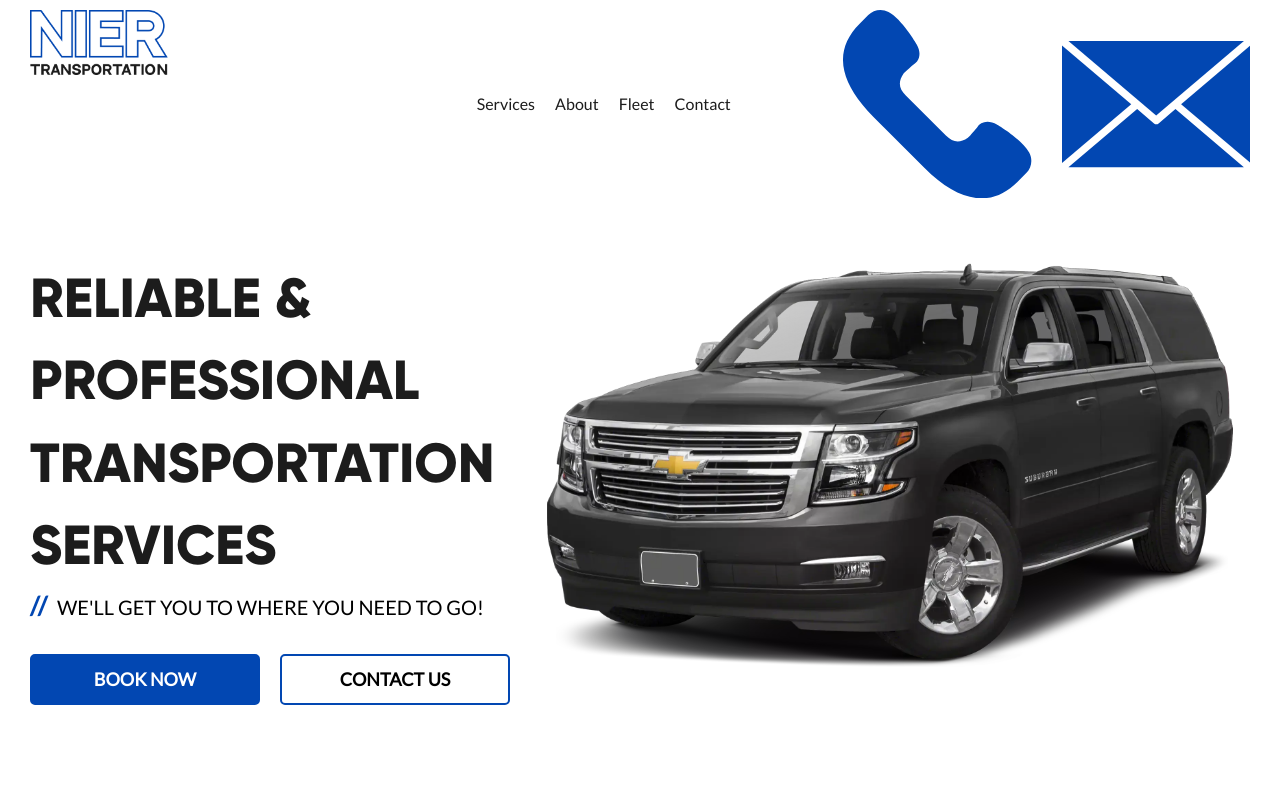
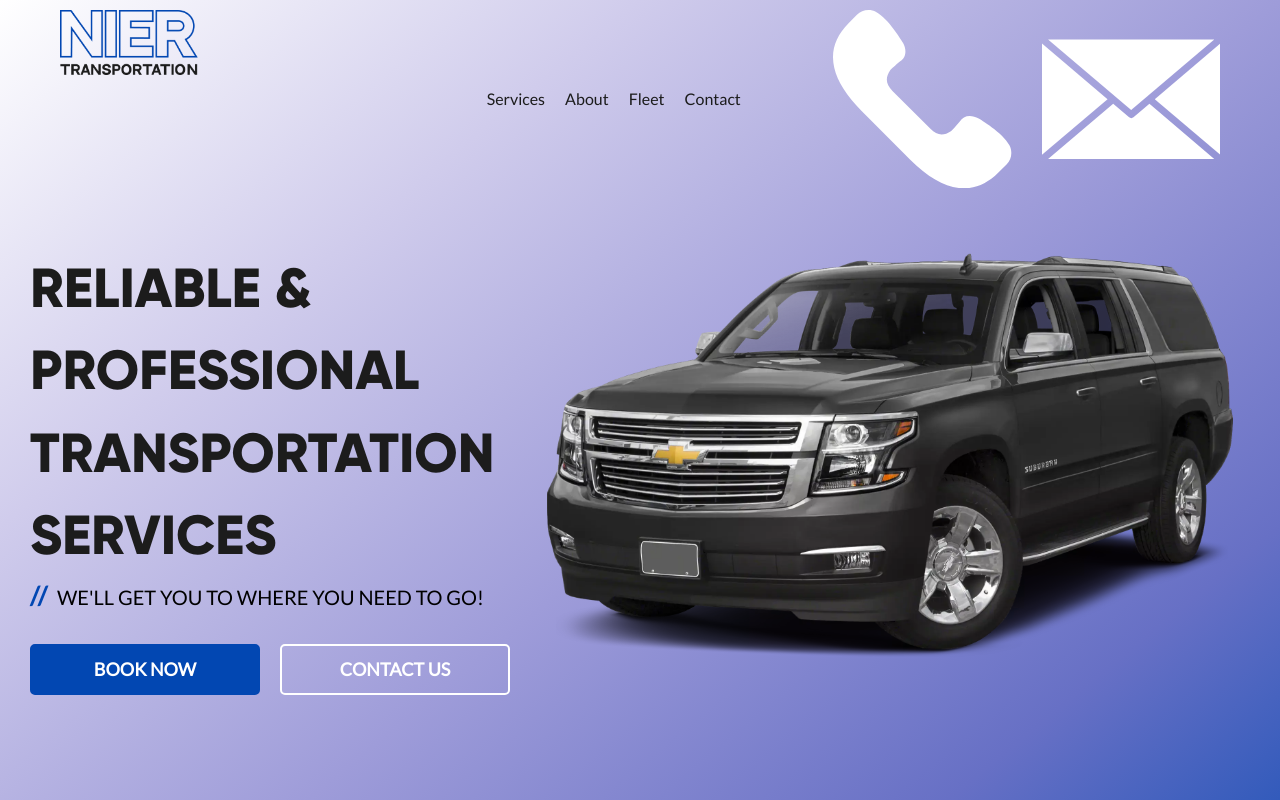
Before and after one commit to ChristianWare/Transport, a Next.js app: page / in a window 1280 px wide. Shown: the top 800 px of the page. Built offline with nearby package versions, Linux system fonts and the light colour scheme.

Commit message:
Main Background

```diff
--- a/comps/Nav/Nav.module.css
+++ b/comps/Nav/Nav.module.css
@@ -48,7 +48,7 @@
 }
 
 .icon {
-    color: var(--blue2);
+    color: var(--white);
     font-size: 2rem;
     cursor: pointer;
 }
--- a/comps/button/Button.module.css
+++ b/comps/button/Button.module.css
@@ -22,8 +22,8 @@
 }
 
 .secondary {
-    border: solid 2px var(--blue2);
-    color: var(--dark);
+    border: solid 2px var(--white);
+    color: var(--white);
 }
 
 .primary:hover  {
--- a/comps/hero/Hero.js
+++ b/comps/hero/Hero.js
@@ -3,10 +3,13 @@ import styles from "./Hero.module.css";
 import Image from "next/image";
 import Car from "../../public/images/sub.webp";
 import Button from "../button/Button";
+import Nav from "../Nav/Nav";
 
 const Hero = () => {
   return (
+    <div className={styles.bgColor}>
       <Layout>
+      <Nav />
         <div className={styles.container}>
           <div className={styles.content}>
             <div className={styles.left}>
@@ -29,6 +32,7 @@ const Hero = () => {
           </div>
         </div>
       </Layout>
+    </div>
   );
 };
 export default Hero;
--- a/comps/hero/Hero.module.css
+++ b/comps/hero/Hero.module.css
@@ -1,3 +1,7 @@
+.bgColor {
+    background-image: linear-gradient(to right bottom, #ffffff, #d0ccec, #9e9cd9, #6770c5, #0247b2);
+}
+
 .container {
     margin-top: 3rem;
     margin-bottom: 3.5rem;
--- a/pages/index.js
+++ b/pages/index.js
@@ -5,7 +5,7 @@ import Service from "../comps/services/Service";
 export default function Home() {
   return (
     <>
-      <Nav />
+      {/* <Nav /> */}
       <Hero />
       <Service />
     </>
```
Lines whose indentation alone changed are shown as unchanged.
